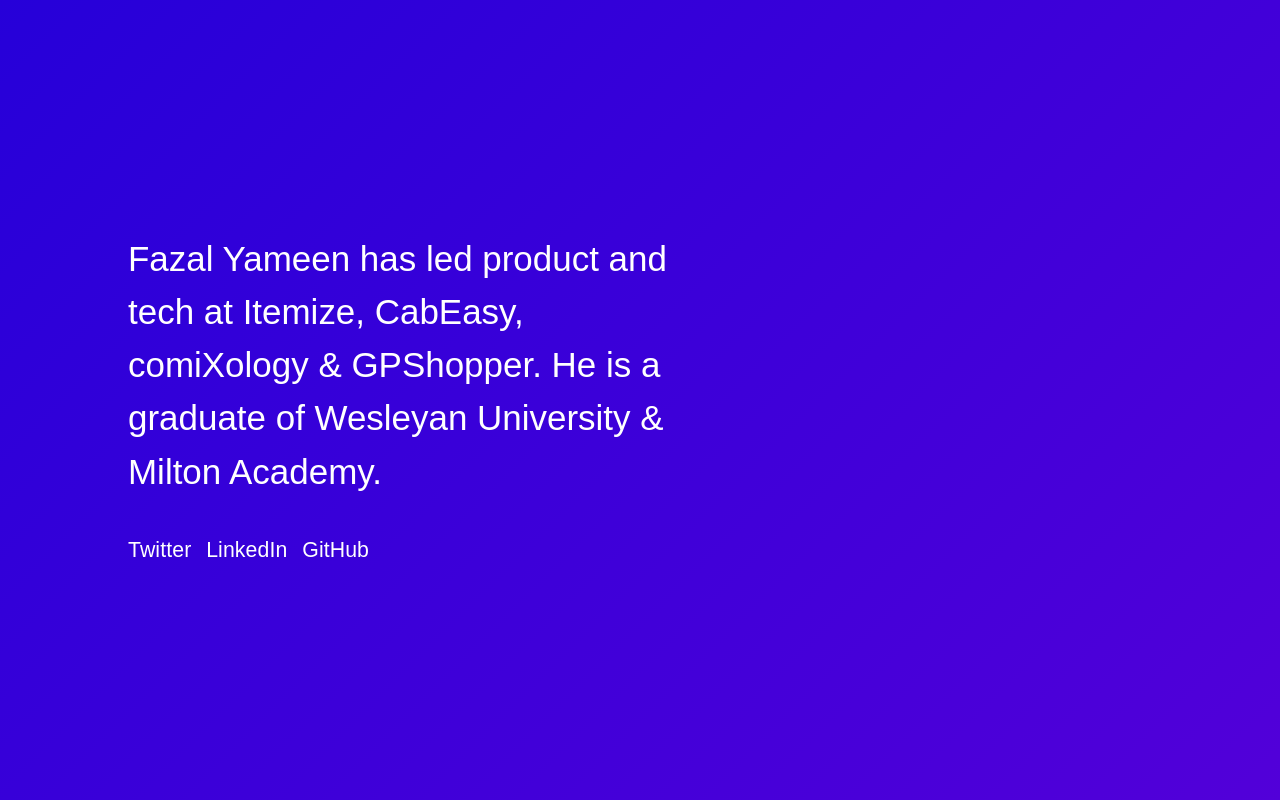
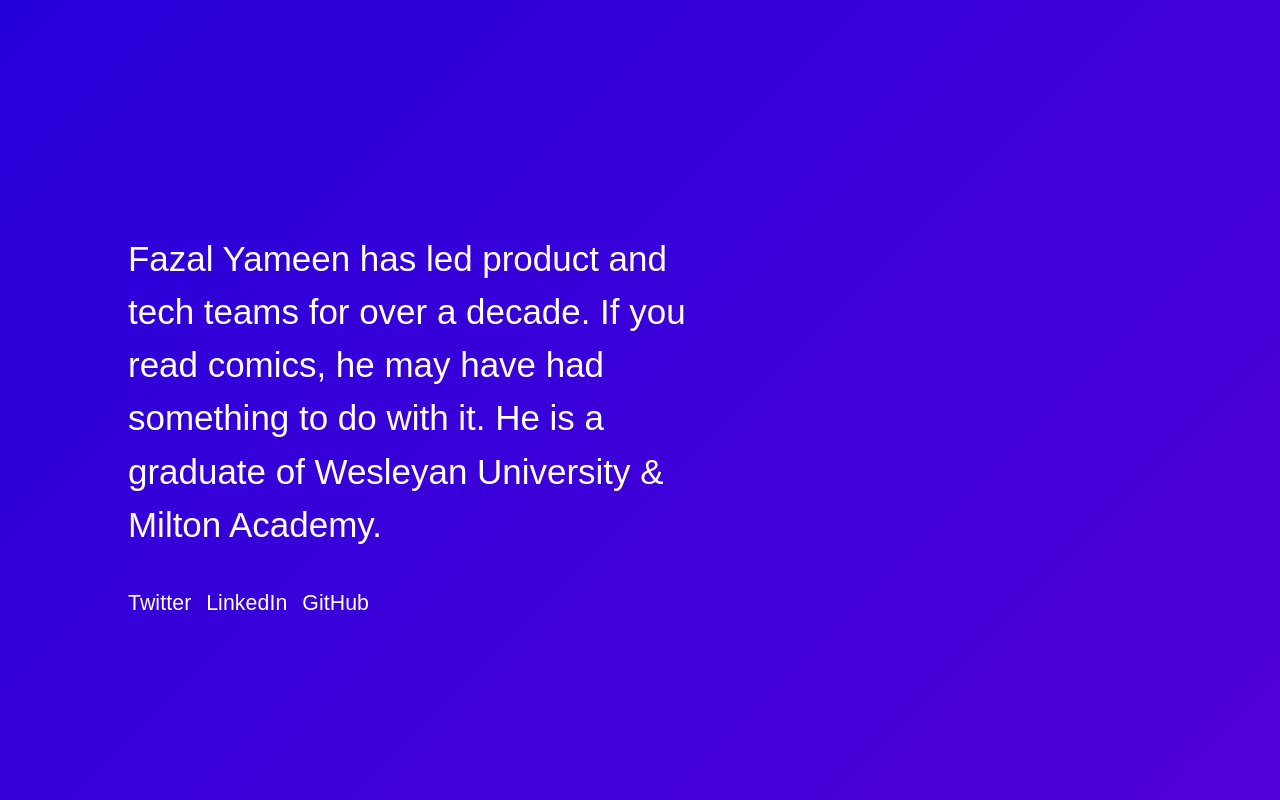
Before and after one commit to mfyameen/mfyameen.github.io, a plain HTML site: page index.htm in a window 1280 px wide. Drawn offline with Linux system fonts and the light colour scheme.

Commit message:
fixing urls and updated

```diff
--- a/index.htm
+++ b/index.htm
@@ -11,7 +11,7 @@
 <section>
 	<article>
 		<p class="mobile_hide">
-        Fazal Yameen has led product and tech at <a href="https://www.itemize.com">Itemize</a>, CabEasy, <a href="https://www.comixology.com">comiXology</a> &amp; <a href="https://www.gpshopper.com">GPShopper</a>. He is a graduate of <a href="http://www.wesleyan.edu">Wesleyan University</a> &amp; <a href="https://www.milton.edu">Milton Academy</a>.
+        Fazal Yameen has led product and tech teams for over a decade. If you read <a href="https://www.comixology.com">comics</a>, he may have had something to do with it. He is a graduate of <a href="http://www.wesleyan.edu">Wesleyan University</a> &amp; <a href="http://www.milton.edu">Milton Academy</a>.
 		</p>
     <p class="desktop_hide">
     Fazal Yameen has led product and tech teams for over a decade. If you read <a href="https://www.comixology.com">comics</a>, he may have had something to do with it.
```
